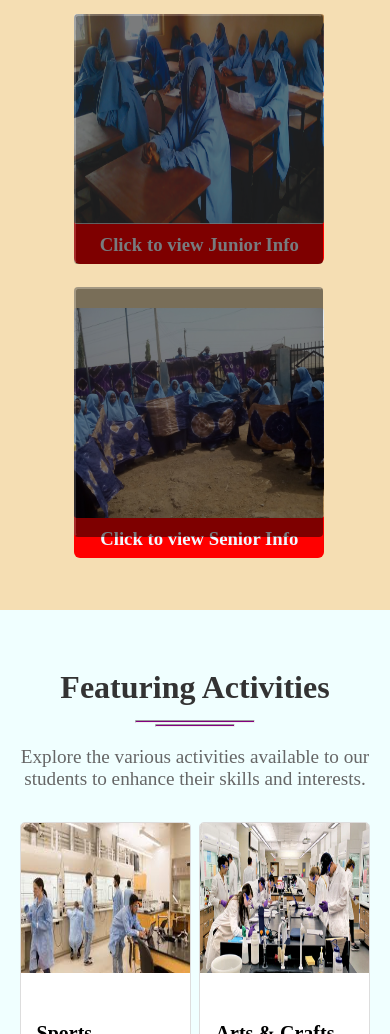
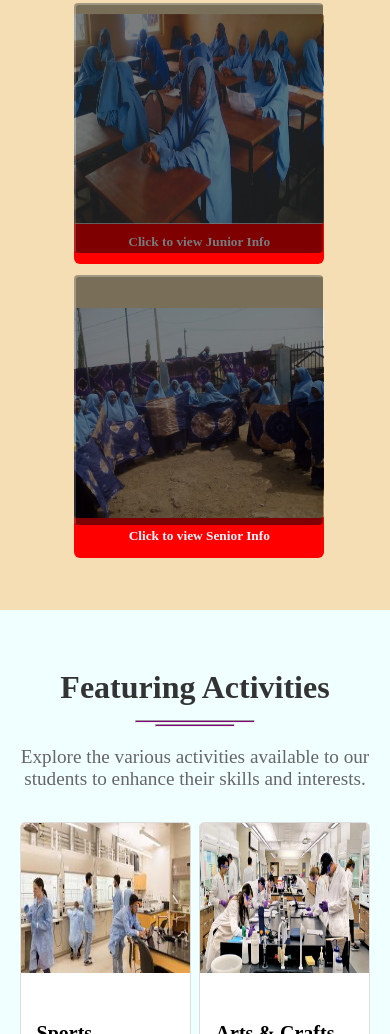
Before and after one commit to Sobilo34/Crescent_Heights, a plain HTML site: page web_app/templates/index.html in a window 390 px wide. Shown: the part 1640-2674 px from the top of the page. Drawn offline with Linux system fonts and the light colour scheme.

Commit message:
reduce the font size for click_info text in myBtn, myBtm

```diff
--- a/web_app/static/styles/index.css
+++ b/web_app/static/styles/index.css
@@ -1034,6 +1034,9 @@ padding: 2px 5px;
   border-radius: 4px;
 }
 
+.click_info {
+  font-size: smaller;
+}
 .close {
   font-weight: bold;
   margin-right: 30px;
```
